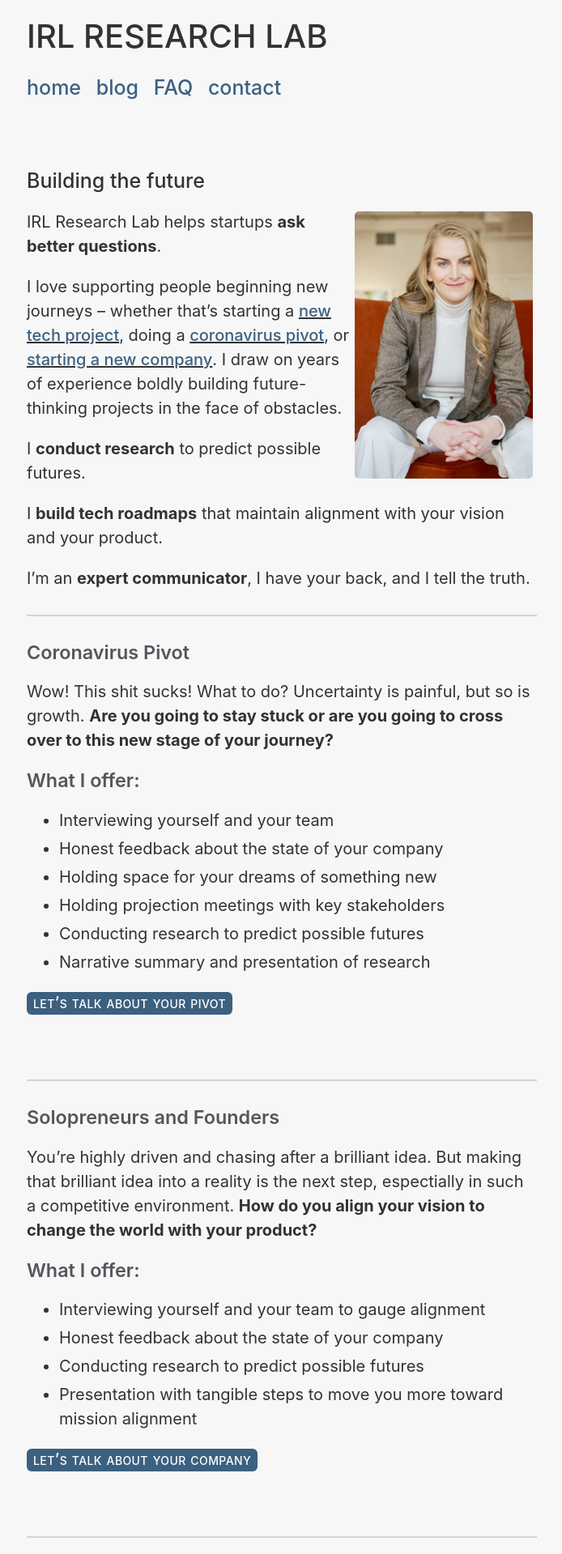
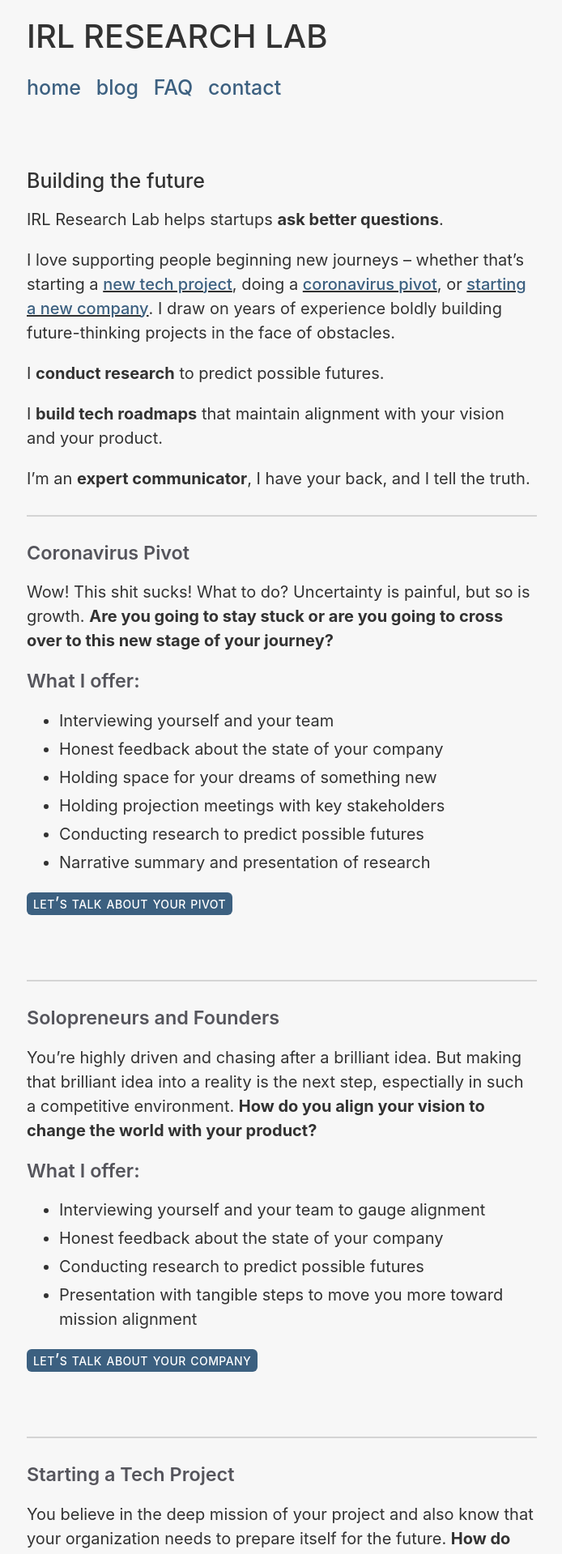
Before and after one commit to allisonburtch/consultancy, a Jekyll site: the page built from index.md, in a window 1280 px wide. Shown: the top 1919 px of the page at 81% size, without its empty margins (292-986 px from the left). Built offline with Jekyll 4.4.1, drawn with Linux system fonts in a browser that asks for light colours; a script that is not in the unit is left out.

Commit message:
removed popup

```diff
--- a/index.md
+++ b/index.md
@@ -4,9 +4,7 @@
 description: IRL Research Lab is a tech consultancy based in NYC started by Allison Burtch that offers strategy and research consulting services to startups, non-profits, VCs and accelerators.
 image: /assets/headshotcrop.jpg
 ---
-<div id="mimiran-widget-1566"></div> <script type="text/javascript">(function(){var ms = document.createElement('script');ms.type = 'text/javascript';ms.async = true;ms.src = 'https://irlresearchlab.mimiran.com/widgets/1566/display.js';(document.getElementsByTagName('body')[0]).appendChild(ms);})();</script>
 
-<meta name="image" property="og:image" content="/assets/headshotcrop.jpg"><img src="/assets/headshot.jpg" alt="headshot" align="right" style="width:35%">
 
 IRL Research Lab helps startups **ask better questions**.
 
```
